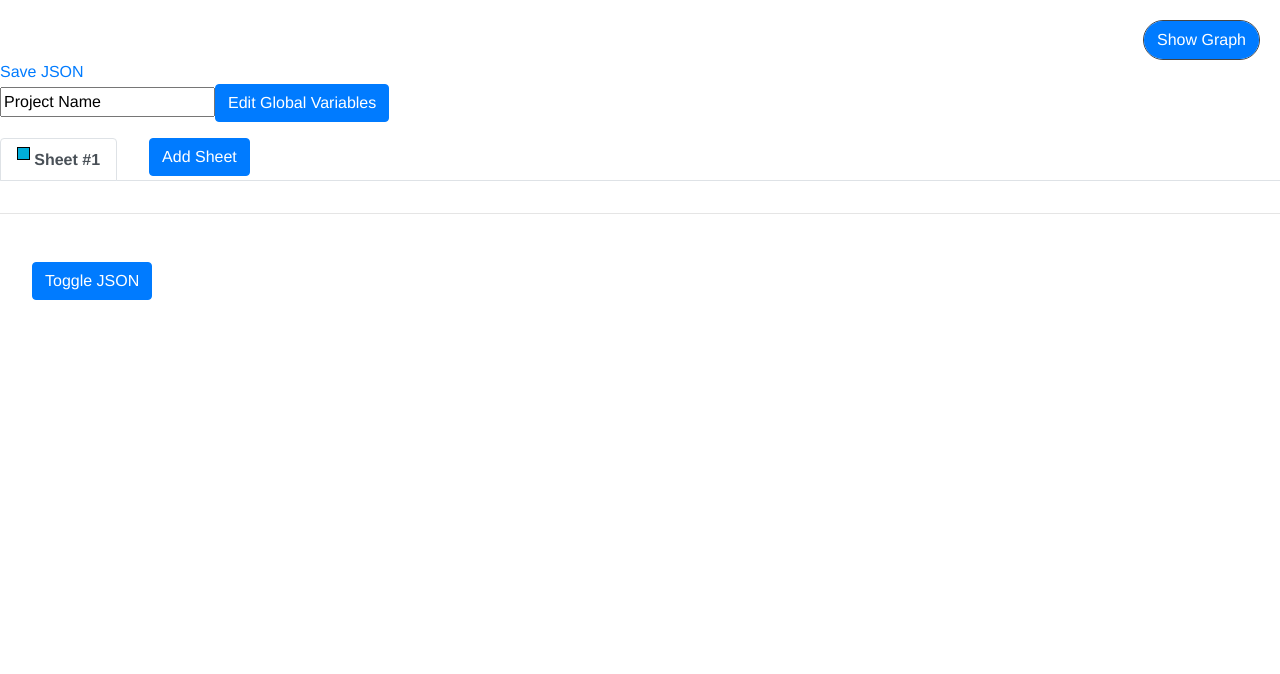
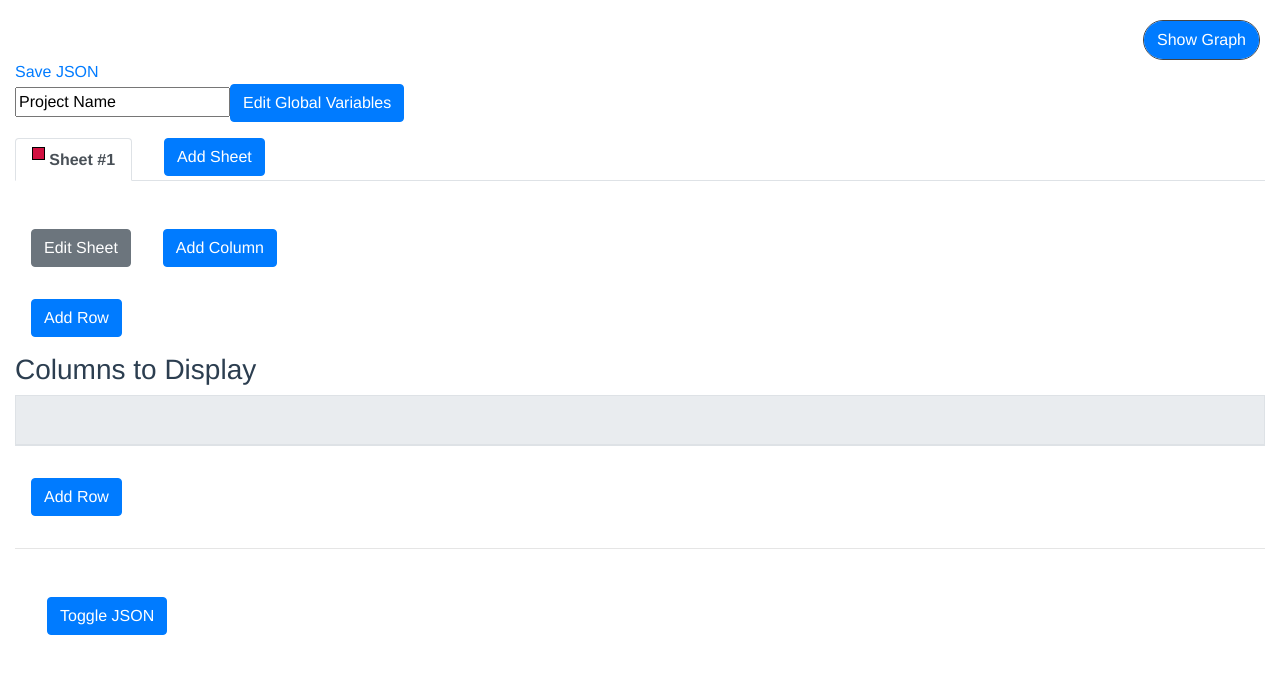
Before and after one commit to cheerfulstoic/json-db, a Vue app: page / in a window 1280 px wide. Both pictures are taken after a click on the link "Add Sheet". Shown: the top 674 px of the page. Built offline with nearby package versions, Linux system fonts and the light colour scheme.

Commit message:
Allow hiding of columns

```diff
--- a/src/App.vue
+++ b/src/App.vue
@@ -1,5 +1,5 @@
 <template>
-  <div id="app">
+  <div id="app" class="container-fluid">
     <a v-if="database.sheets.length" v-bind:href="json_file_data_url()" v-bind:download="project_name + '.db.json'">Save JSON</a>
 
     <Graph id="graph"
@@ -69,39 +69,6 @@ Vue.use(BootstrapVue)
 
 import * as db from './db';
 
-// vvv TEMP vvv
-let sheet1 = new db.Sheet('Test',
-  'sheet_1', null,
-  [
-    { name: 'id', type: 'string', unique_id: true },
-    { name: 'msg', type: 'text_area' },
-    { name: 'foo', type: 'integer' },
-    { name: 'bar', type: 'references' },
-  ], [
-    {id: 'unreferenced', msg: 'Fun', foo: 6},
-    {_id: 'ggg123', id: 'blah', msg: 'Hello', foo: 2},
-    {_id: 'hhh123', id: 'bloh', msg: 'Hullo', bar: [{ sheet_id: "sheet_1", record_id: 'ggg123' }]},
-    {_id: 'abc123', id: 'blum', msg: 'Heja', bar: [
-      { sheet_id: 'sheet_1', record_id: 'hhh123' },
-      { sheet_id: 'sheet_2', record_id: 'flub' }
-    ]}
-  ])
-
-let sheet2 = new db.Sheet('Influencers',
-  'sheet_2', null,
-  [
-    { name: 'label', type: 'string', unique_id: true },
-    { name: 'description', type: 'text_area' },
-    { name: 'influencable', type: 'references' },
-  ],
-  [
-    {_id: 'flub', label: 'Huh', description: 'Something long, preferably',
-      influencable: [{ sheet_id: "sheet_1", record_id: 'hhh123' }]},
-  ])
-
-let database = new db.Database([sheet1, sheet2], {})
-// ^^^ TEMP ^^^
-
 export default Vue.extend({
   name: 'app',
   components: {
@@ -109,10 +76,11 @@ export default Vue.extend({
     VariableEditor,
     Sheet,
   },
-  data () : { database: db.Database, current_sheet_id: string, current_focus: {sheet_id: string, record_id: string} | null, project_name: string, upload_highlighted: boolean, show_json: boolean } {
+  data () : { database: db.Database, current_sheet_id: string | null, current_focus: {sheet_id: string, record_id: string} | null, project_name: string, upload_highlighted: boolean, show_json: boolean } {
+    let database = new db.Database([], {});
     return {
-      database: new db.Database([], {}),
-      current_sheet_id: database.sheets[0]._id,
+      database: database,
+      current_sheet_id: null,
       current_focus: null,
       project_name: 'Project Name',
       upload_highlighted: false,
@@ -142,6 +110,7 @@ export default Vue.extend({
             schema._id,
             schema.hex_color,
             schema.definitions,
+            schema.definition_ids_to_display,
             result.records[schema.name]
           ))
         })
@@ -160,7 +129,9 @@ export default Vue.extend({
     },
     add_sheet () {
       let number = this.database.sheets.length + 1
-      this.database.add_sheet(new db.Sheet(`Sheet #${number}`, null, null, [], []))
+      let sheet = new db.Sheet(`Sheet #${number}`, null, null, [], null, []);
+      this.database.add_sheet(sheet);
+      this.current_sheet_id = sheet._id;
     },
     change_sheet (id : string) {
       this.current_sheet_id = id;
--- a/src/components/Sheet.vue
+++ b/src/components/Sheet.vue
@@ -7,11 +7,21 @@
     <br/>
 
     <button class="btn btn-primary add-row-btn" v-on:click="sheet.add_row('top')">Add Row</button>
+
+    <h3>Columns to Display</h3>
+    <div class="form-check form-check-inline" v-for="definition in sheet.definitions" v-bind:key="definition._id">
+      <label>
+        <input type="checkbox" id="checkbox" class="form-check-input" v-bind:value="definition._id" v-model="sheet.definition_ids_to_display">
+        {{definition.name}}
+      </label>
+    </div>
+
     <table class="table table-striped table-bordered">
       <thead class="thead-light">
         <tr>
-          <th v-for="(definition, index) in sheet.definitions" v-bind:key="definition._id">
-            <Definition v-model="sheet.definitions[index]" style="float: left" />
+          <th v-for="(definition, index) in definitions_to_display"
+              v-bind:key="definition._id" >
+            <Definition v-model="definitions_to_display[index]" style="float: left" />
 
             <a v-on:click="remove_column(definition)" class="remove">🗑</a>
           </th>
@@ -24,7 +34,8 @@
             v-bind:class="{selected: record_focused(record)}"
             v-bind:id="'record-' + record._id"
             v-on:click="focus_sheet_and_record(sheet._id, record._id)">
-          <td v-for="definition in sheet.definitions" v-bind:key="definition._id">
+          <td v-for="definition in definitions_to_display"
+              v-bind:key="definition._id">
             <String v-if="definition.type === 'string'" v-model="record[definition._id]" />
             <TextArea v-if="definition.type === 'text_area'" v-model="record[definition._id]" />
             <Integer v-if="definition.type === 'integer'" v-model="record[definition._id]" />
@@ -102,6 +113,13 @@ export default Vue.extend({
     database: db.Database,
     current_focus: Object, // db.Reference
   },
+  computed: {
+    definitions_to_display () : db.Definition[] {
+      return(_.filter(this.sheet.definitions, (definition) => {
+        return(this.sheet.definition_ids_to_display.includes(definition._id))
+      }))
+    },
+  },
   methods: {
     update_color (colors : {hex: string}) {
       this.sheet.hex_color = colors.hex;
--- a/src/db.ts
+++ b/src/db.ts
@@ -34,16 +34,24 @@ export class Sheet {
   public hex_color: string;
   public definitions: Definition[];
   public record_data: object[];
+  public definition_ids_to_display : string[];
 
   private description_types : string[] = ['string', 'text_area', 'select_one'];
 
   static hex_colors = ['#D11141', '#00B159', '#00AEDB', '#F37735', '#FFC425'];
   static last_used_hex_color = -1;
 
-  constructor(name: string, id: string | null, hex_color: string | null, definitions: object[], record_data: object[]) {
+  constructor(name: string,
+              id: string | null,
+              hex_color: string | null,
+              definitions: object[],
+              definition_ids_to_display: string[] | null,
+              record_data: object[]) {
     this._id = id || uuidv1();
     this.name = name;
     this.definitions = _.map(definitions, this.add_id);
+
+    this.definition_ids_to_display = definition_ids_to_display || _.map(definitions, '_id')
 
     Sheet.last_used_hex_color = Sheet.last_used_hex_color + 1;
     this.hex_color = hex_color || Sheet.hex_colors[Sheet.last_used_hex_color];
@@ -90,7 +98,9 @@ export class Sheet {
 
   public add_column () {
     let number = this.definitions.length + 1
-    this.definitions.push(this.add_id({name: `Column #${number}`, type: 'string'}))
+    let definition = this.add_id({name: `Column #${number}`, type: 'string'})
+    this.definitions.push(definition);
+    this.definition_ids_to_display.push(definition._id);
   }
 
   public add_row (position : string) {
@@ -138,6 +148,7 @@ export class Sheet {
       name: this.name,
       hex_color: this.hex_color,
       definitions: this.definitions,
+      definition_ids_to_display: this.definition_ids_to_display,
     })
   }
 
@@ -150,7 +161,7 @@ export class Sheet {
     _.pull(this.definitions, definition)
   }
 
-  private find_definition (definition_id : string) : Definition {
+  public find_definition (definition_id : string) : Definition {
     let definition = _.find(this.definitions, {_id: definition_id});
 
     if (!definition) { throw `Unable to find definition: ${definition_id}` }
```
Also changed, not shown: 2 other files (tests, documents, lock files or other folders).
